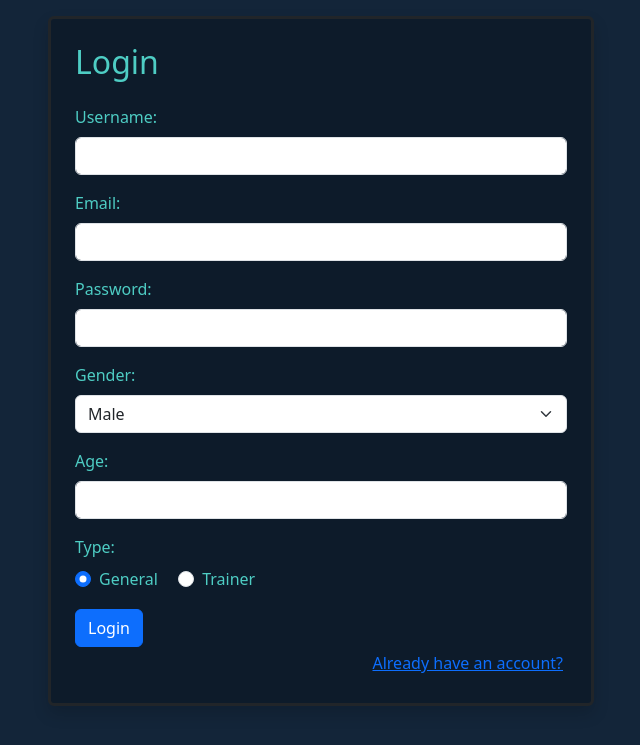
After one commit to MeHetavi/Yoga-Connect-Plus, a Flask app: template templates/Login.html in a window 1280 px wide. The commit adds this page. Shown: the top 745 px of the page, without its empty margins (319-959 px from the left). Run offline with Flask 3, Linux system fonts and the light colour scheme; the template is opened without the code that fills it, so the values that code supplies are empty.

Commit message:
FrontEnd Login Page

```diff
--- /dev/null
+++ b/app.py
@@ -0,0 +1,10 @@
+from flask import Flask,render_template,request
+from flask_sqlalchemy import SQLAlchemy
+
+app=Flask(__name__)
+
+@app.route("/")
+def home():
+    return render_template("Home.html")
+if __name__=="__main__":
+    app.run(debug=True)
--- a/templates/Home.html
+++ b/templates/Home.html
@@ -27,5 +27,5 @@
   </div>
 
 </div>
-
+<div>Lorem ipsum dolor sit amet consectetur, adipisicing elit. Iusto, numquam quo? Et, doloribus est. Veritatis eveniet optio dicta ut soluta impedit nobis in doloribus accusantium ratione natus, corporis sequi fugiat nam quam dolor voluptatum assumenda quos omnis nihil esse tempora adipisci! Architecto repellendus mollitia vero qui dolorem voluptatum rerum cupiditate? Perferendis voluptatum eos architecto quam a voluptatibus, officiis laboriosam adipisci delectus iusto, obcaecati neque cum autem aspernatur quos? Aperiam dolorum labore facere illum optio quasi dolore, iusto voluptate animi asperiores repellat laboriosam iste soluta error sit reiciendis at, nobis dignissimos quisquam magni cum deleniti perspiciatis. Quis perferendis sed non dolores?</div>
 {%endblock%}
--- /dev/null
+++ b/templates/Login.html
@@ -0,0 +1,70 @@
+<!DOCTYPE html>
+<html lang="en">
+<head>
+    <meta charset="UTF-8">
+    <meta name="viewport" content="width=device-width, initial-scale=1.0">
+    <title>Login Page</title>
+    <!-- Bootstrap CSS -->
+    <link href="https://cdn.jsdelivr.net/npm/bootstrap@5.3.0-alpha1/dist/css/bootstrap.min.css" rel="stylesheet">
+</head>
+<!-- "background-color: #132539;" -->
+<body style="background-color: #132539;">
+    <div class="container mt-3">
+        <div class="row justify-content-center">
+            <div class="col-md-6">
+                <form action="login.php" method="post" class="p-4 shadow rounded border border-3 border-dark" style="background-color: #0D1B2A;">
+                    <h2 class="mb-4" style="color: #4ECDC4;">Login</h2>
+                    <div class="mb-3">
+                        <label for="username" style="color: #4ECDC4;" class="form-label">Username:</label>
+                        <input type="text" id="username" name="username" class="form-control" required>
+                    </div>
+
+                    <div class="mb-3">
+                        <label for="email" style="color: #4ECDC4;" class="form-label">Email:</label>
+                        <input type="email" id="email" name="email" class="form-control" required>
+                    </div>
+
+                    <div class="mb-3">
+                        <label for="password" style="color: #4ECDC4;" class="form-label">Password:</label>
+                        <input type="password" id="password" name="password" class="form-control" required>
+                    </div>
+
+                    <div class="mb-3">
+                        <label for="gender" style="color: #4ECDC4;" class="form-label">Gender:</label>
+                        <select id="gender" name="gender" class="form-select" required>
+                            <option value="male">Male</option>
+                            <option value="female">Female</option>
+                            <option value="other">Other</option>
+                        </select>
+                    </div>
+
+                    <div class="mb-3">
+                        <label for="age" style="color: #4ECDC4;" class="form-label">Age:</label>
+                        <input type="number" id="age" name="age" class="form-control" required>
+                    </div>
+
+                    <div class="mb-3">
+                        <label style="color: #4ECDC4;" class="form-label">Type:</label><br>
+                        <div class="form-check form-check-inline">
+                            <input class="form-check-input" type="radio" id="general" name="type" value="general" checked>
+                            <label style="color: #4ECDC4;" class="form-check-label" for="general">General</label>
+                        </div>
+                        <div class="form-check form-check-inline">
+                            <input class="form-check-input" type="radio" id="trainer" name="type" value="trainer">
+                            <label style="color: #4ECDC4;" class="form-check-label" for="trainer">Trainer</label>
+                        </div>
+                    </div>
+
+                    <button type="submit" class="btn btn-primary">Login</button>
+                    <div class="text-end p-1">
+                        <a href="signUp.html">Already have an account?</a>
+                    </div>
+                </form>
+            </div>
+        </div>
+    </div>
+
+    <!-- Bootstrap JS (optional, for certain features like dropdowns) -->
+    <script src="https://cdn.jsdelivr.net/npm/bootstrap@5.3.0-alpha1/dist/js/bootstrap.bundle.min.js"></script>
+</body>
+</html>
```
Also changed, not shown: DbConfig.py (+7 -16 lines), templates/signUp.html (added, +37 -0 lines).
